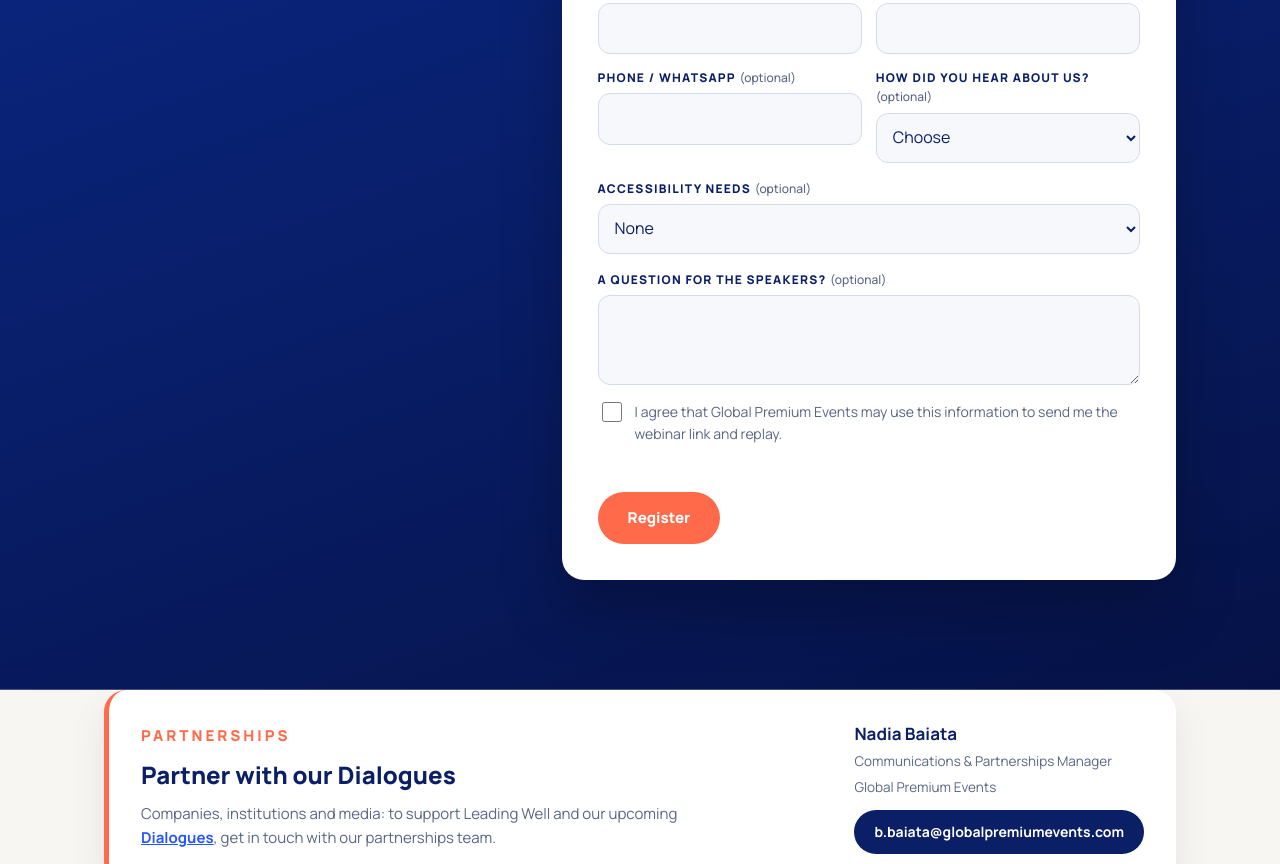
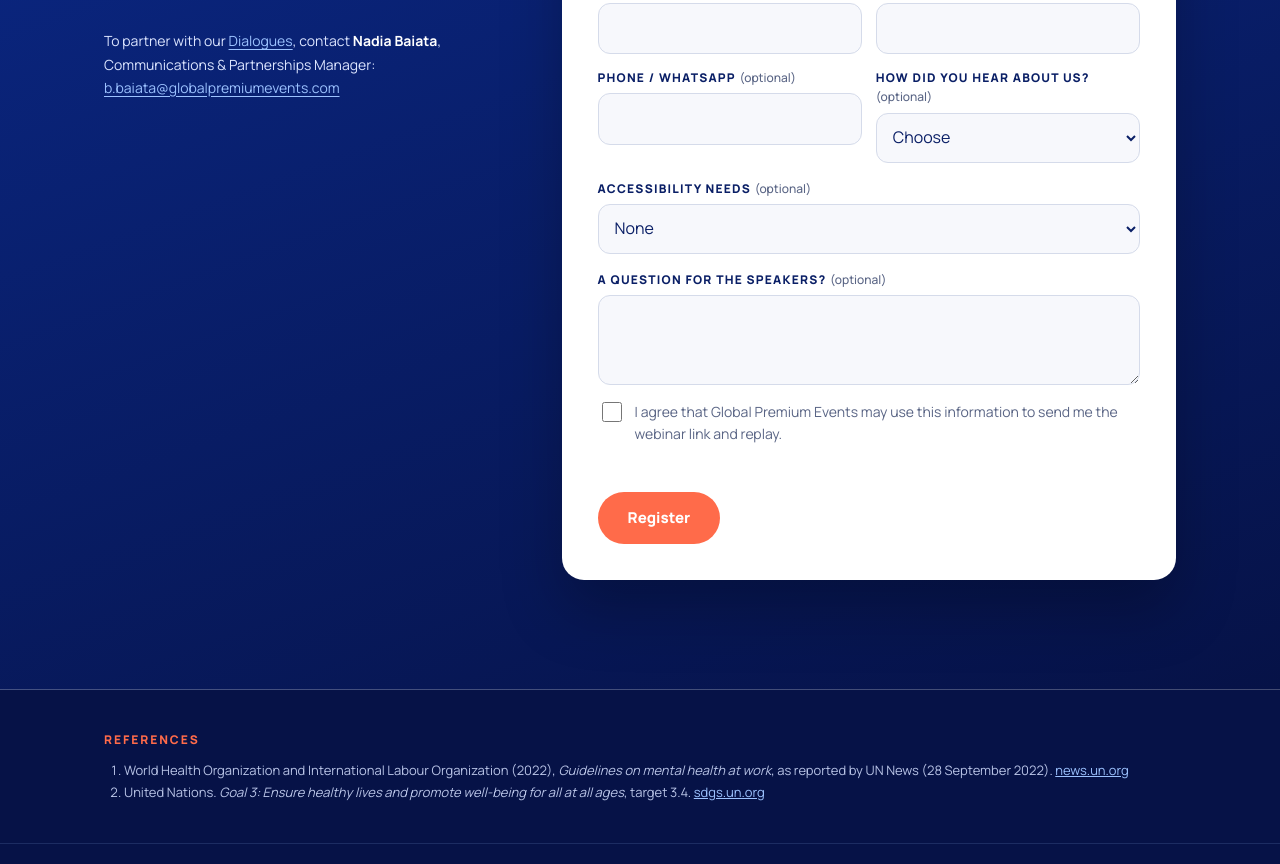
Before and after one commit to zinebboumouja-source/globalpremiumevents, a plain HTML site: page leading-well/en/index.html in a window 1280 px wide. Shown: the part 6920-7784 px from the top of the page. Drawn offline with Linux system fonts and the light colour scheme.

Commit message:
Leading Well: partnerships contact as plain text under registration intro
Co-Authored-By: Claude Opus 5.5 <noreply@anthropic.com>
Claude-Session: https://claude.ai/code/session_019nB8R7NWGDf7U7bQvrgrAx

```diff
--- a/leading-well/en/index.html
+++ b/leading-well/en/index.html
@@ -143,18 +143,6 @@ sup a{color:var(--orange);text-decoration:none;font-weight:800;font-size:12px}
 /* same circle size everywhere */
 .lead-sp .av{width:96px !important;height:96px !important}
 .pn .ph2,.pn img.ph2{width:96px !important;height:96px !important}
-.partner{padding:0 0 64px}
-.partner .box{display:flex;align-items:center;justify-content:space-between;gap:28px;flex-wrap:wrap;background:#fff;border-radius:22px;padding:30px 32px;box-shadow:0 14px 36px rgba(10,31,102,.08);border-left:5px solid var(--orange)}
-.partner h2{margin:0;font-size:24px;font-weight:800;color:var(--navy)}
-.partner p{margin:8px 0 0;font-size:15px;line-height:1.6;color:var(--soft);max-width:60ch}
-.partner .who{display:flex;flex-direction:column;gap:4px;min-width:240px}
-.partner .who b{font-size:17px;color:var(--navy)}
-.partner .who span{font-size:13.5px;color:var(--soft)}
-.partner .who a{margin-top:8px;display:inline-flex;align-self:flex-start;align-items:center;min-height:44px;padding:0 20px;border-radius:999px;background:var(--navy);color:#fff;font-weight:700;font-size:14px;text-decoration:none}
-.partner .who a:hover{background:var(--blue)}
-.partner p.kick{margin:0 0 8px;color:var(--orange)}
-.partner p a{color:var(--blue);font-weight:700}
-@media (max-width:420px){.partner .box{padding:26px 20px}.partner .who{min-width:0}.partner .who a{font-size:12.5px;padding:0 16px}}
 /* flip cards */
 .flip{cursor:pointer;perspective:1400px;-webkit-tap-highlight-color:transparent}
 .flip:focus-visible{outline:3px solid var(--blue);outline-offset:4px}
@@ -293,6 +281,9 @@ footer{background:var(--deep);border-top:1px solid rgba(156,194,255,.15);padding
 footer .wrap{display:flex;align-items:center;justify-content:space-between;gap:18px;flex-wrap:wrap}
 footer img{width:46px;height:46px;filter:brightness(0) invert(1)}
 footer p{margin:0;font-size:14px}footer a{color:var(--sky)}
+.pship{margin:22px 0 0;max-width:46ch;font-size:14px;line-height:1.65;color:var(--mist)}
+.pship b{color:#fff}
+.pship a{color:var(--sky);text-underline-offset:3px;word-break:break-word}
 .sdg{display:inline-flex;align-items:center;gap:10px;margin-top:26px;font-size:13px;color:var(--mist)}
 .sdg i{display:grid;place-items:center;width:30px;height:30px;border-radius:6px;background:var(--orange);color:#fff;font-style:normal;font-weight:800}
 
@@ -408,6 +399,7 @@ footer p{margin:0;font-size:14px}footer a{color:var(--sky)}
       <h2 class="h2">Save <em>my seat</em></h2>
       <p class="lead">Register to receive the Zoom link before the webinar, then the replay.</p>
       <p class="sdg"><i aria-hidden="true">3</i>Aligned with the United Nations 2030 Agenda</p>
+      <p class="pship">To partner with our <a href="/dialogues/">Dialogues</a>, contact <b>Nadia Baiata</b>, Communications &amp; Partnerships Manager: <a href="mailto:b.baiata@globalpremiumevents.com?subject=Leading%20Well%20%C2%B7%20Partnership">b.baiata@globalpremiumevents.com</a></p>
     </div>
     <div class="formcard">
       <form id="regForm" novalidate>
@@ -431,13 +423,6 @@ footer p{margin:0;font-size:14px}footer a{color:var(--sky)}
       </form>
     </div>
   </div>
-</section>
-
-<section class="partner" id="partenariats">
-  <div class="wrap"><div class="box">
-    <div><p class="kick">Partnerships</p><h2>Partner with our Dialogues</h2><p>Companies, institutions and media: to support Leading Well and our upcoming <a href="/dialogues/">Dialogues</a>, get in touch with our partnerships team.</p></div>
-    <div class="who"><b>Nadia Baiata</b><span>Communications &amp; Partnerships Manager</span><span>Global Premium Events</span><a href="mailto:b.baiata@globalpremiumevents.com?subject=Leading%20Well%20%C2%B7%20Partnership">b.baiata@globalpremiumevents.com</a></div>
-  </div></div>
 </section>
 
 <section class="refs">
```
Also changed, not shown: leading-well/index.html (+4 -19 lines).
